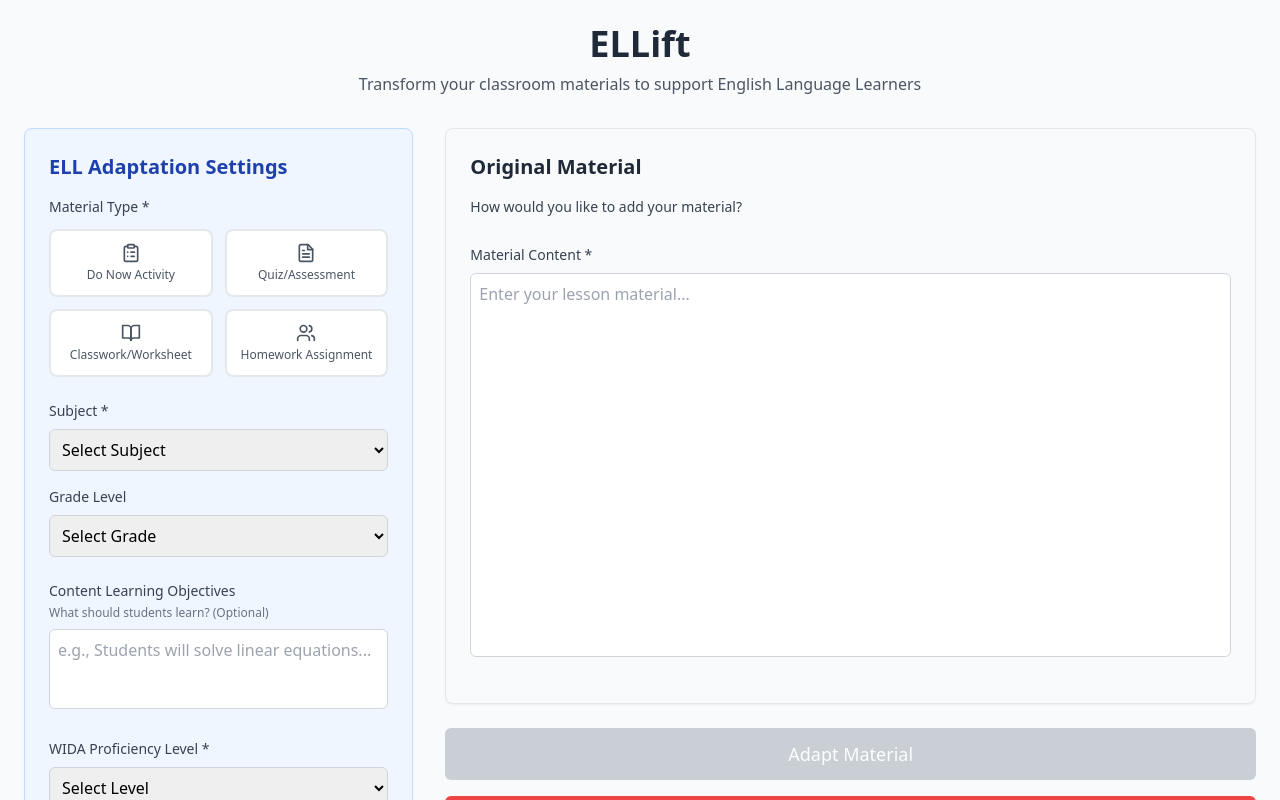
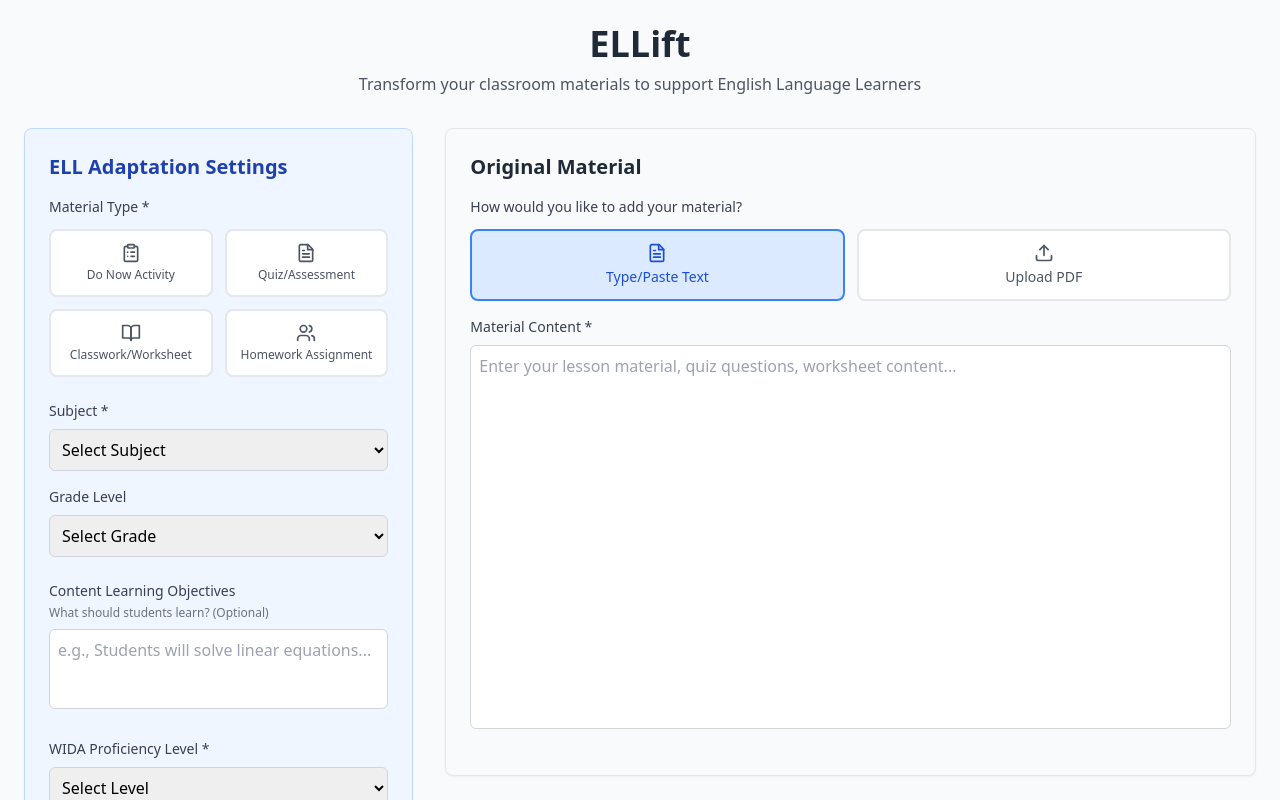
Before and after one commit to cglengualab/ELLift-v1.1, a React (Vite) app: page / in a window 1280 px wide. Shown: the top 800 px of the page. Built offline with nearby package versions, Linux system fonts and the light colour scheme.

Commit message:
Update ELLMaterialAdapter.jsx add agin pdf button

```diff
--- a/src/components/ELLMaterialAdapter.jsx
+++ b/src/components/ELLMaterialAdapter.jsx
@@ -62,9 +62,7 @@
   const [translateSummary, setTranslateSummary] = useState(false);
   const [translateInstructions, setTranslateInstructions] = useState(false);
   const [listCognates, setListCognates] = useState(false);
-
-  // --- NEW STATE FOR IEP ACCOMMODATIONS ---
-  const [worksheetLength, setWorksheetLength] = useState('Medium'); // Default to Medium
+  const [worksheetLength, setWorksheetLength] = useState('Medium');
   const [addStudentChecklist, setAddStudentChecklist] = useState(false);
   const [useMultipleChoice, setUseMultipleChoice] = useState(false);
 
@@ -131,7 +129,6 @@
         translateSummary,
         translateInstructions,
         listCognates,
-        // --- PASSING NEW IEP OPTIONS TO THE API ---
         worksheetLength,
         addStudentChecklist,
         useMultipleChoice
@@ -148,7 +145,7 @@
       setProcessingStep('');
     }
     setIsLoading(false);
-  }, [originalMaterial, materialType, subject, gradeLevel, proficiencyLevel, learningObjectives, includeBilingualSupport, nativeLanguage, translateSummary, translateInstructions, listCognates, worksheetLength, addStudentChecklist, useMultipleChoice]); // --- ADDED DEPENDENCIES ---
+  }, [originalMaterial, materialType, subject, gradeLevel, proficiencyLevel, learningObjectives, includeBilingualSupport, nativeLanguage, translateSummary, translateInstructions, listCognates, worksheetLength, addStudentChecklist, useMultipleChoice]);
 
   const clearAll = useCallback(() => {
     setOriginalMaterial('');
@@ -171,7 +168,6 @@
     setTranslateSummary(false);
     setTranslateInstructions(false);
     setListCognates(false);
-    // --- RESETTING NEW IEP STATE ---
     setWorksheetLength('Medium');
     setAddStudentChecklist(false);
     setUseMultipleChoice(false);
@@ -330,7 +326,6 @@
               )}
             </div>
 
-            {/* --- NEW SECTION FOR IEP ACCOMMODATIONS --- */}
             <div className="mb-6 p-4 bg-gray-50 rounded-lg border border-gray-200">
               <h3 className="text-sm font-medium text-gray-800 mb-3">Additional Accommodations</h3>
               <div className="space-y-3">
@@ -352,7 +347,6 @@
                 </div>
               </div>
             </div>
-            {/* --- END OF NEW SECTION --- */}
 
             {processingStep && (
               <div className="mt-4 p-3 bg-blue-100 text-blue-800 rounded-md text-sm font-medium">
@@ -367,15 +361,74 @@
             <h2 className="section-header text-gray-800">Original Material</h2>
             <div className="mb-4">
               <label className="block text-sm font-medium text-gray-700 mb-3">How would you like to add your material?</label>
-              <div className="grid grid-cols-2 gap-3">{/*...*/}</div>
+              <div className="grid grid-cols-2 gap-3">
+                <button
+                  onClick={() => setInputMethod('text')}
+                  className={`p-3 rounded-lg border-2 transition-all ${
+                    inputMethod === 'text'
+                      ? 'border-blue-500 bg-blue-100 text-blue-700'
+                      : 'border-gray-200 bg-white text-gray-600 hover:border-blue-300'
+                  }`}
+                >
+                  <FileText className="w-5 h-5 mx-auto mb-1" />
+                  <div className="text-sm font-medium">Type/Paste Text</div>
+                </button>
+                <button
+                  onClick={() => setInputMethod('upload')}
+                  className={`p-3 rounded-lg border-2 transition-all ${
+                    inputMethod === 'upload'
+                      ? 'border-blue-500 bg-blue-100 text-blue-700'
+                      : 'border-gray-200 bg-white text-gray-600 hover:border-blue-300'
+                  }`}
+                >
+                  <Upload className="w-5 h-5 mx-auto mb-1" />
+                  <div className="text-sm font-medium">Upload PDF</div>
+                </button>
+              </div>
             </div>
-            {inputMethod === 'upload' && (<div className="mb-4">{/*...*/}</div>)}
+            {inputMethod === 'upload' && (
+              <div className="mb-4">
+                <div className="border-2 border-dashed border-blue-300 rounded-lg p-4 text-center bg-blue-50">
+                  {uploadedFile ? (
+                    <div className="space-y-2">
+                      <File className="w-8 h-8 text-green-500 mx-auto" />
+                      <p className="text-sm font-medium text-gray-900">{uploadedFile.name}</p>
+                      <button onClick={removeFile} className="text-xs text-red-600 hover:text-red-800">
+                        Remove
+                      </button>
+                    </div>
+                  ) : (
+                    <div className="space-y-2">
+                      <Upload className="w-8 h-8 text-blue-400 mx-auto" />
+                      <input type="file" accept=".pdf" onChange={handleFileUpload} className="hidden" id="pdf-upload" />
+                      <label htmlFor="pdf-upload" className="inline-flex items-center btn-primary cursor-pointer text-sm py-2 px-3">
+                        Choose PDF
+                      </label>
+                    </div>
+                  )}
+                </div>
+                {uploadedFile && extractedText && (
+                  <div className="mt-3 p-3 bg-green-50 border border-green-200 rounded-md">
+                    <p className="text-xs text-green-800 font-medium">✅ Text extracted and added below</p>
+                  </div>
+                )}
+              </div>
+            )}
             <div className="mb-4">
-              <label className="block text-sm font-medium text-gray-700 mb-2">Material Content *</label>
+              <label className="block text-sm font-medium text-gray-700 mb-2">
+                Material Content *
+                {uploadedFile && extractedText && (
+                  <span className="text-blue-600 text-xs ml-2">(from PDF)</span>
+                )}
+              </label>
               <textarea
                 value={originalMaterial}
                 onChange={(e) => setOriginalMaterial(e.target.value)}
-                placeholder="Enter your lesson material..."
+                placeholder={
+                  inputMethod === 'upload'
+                    ? "Upload a PDF above to extract text here..."
+                    : "Enter your lesson material, quiz questions, worksheet content..."
+                }
                 className="input-field h-96 resize-none custom-scrollbar"
               />
             </div>
@@ -393,7 +446,10 @@
               <div className="card bg-green-50 border-green-200">
                 <div className="flex items-center justify-between mb-4">
                   <h2 className="section-header text-green-800">Adapted Student Material</h2>
-                  <button onClick={copyStudentWorksheet} className="flex items-center gap-2 px-4 py-2 bg-green-600 text-white text-sm rounded-md hover:bg-green-700 transition-colors">
+                  <button
+                    onClick={copyStudentWorksheet}
+                    className="flex items-center gap-2 px-4 py-2 bg-green-600 text-white text-sm rounded-md hover:bg-green-700 transition-colors"
+                  >
                     <ClipboardList className="w-4 h-4" />
                     Copy Formatted Text
                   </button>
@@ -409,7 +465,10 @@
                     <Book className="w-6 h-6"/>
                     Teacher's Guide
                   </h2>
-                   <button onClick={copyTeacherGuide} className="flex items-center gap-2 px-4 py-2 bg-slate-600 text-white text-sm rounded-md hover:bg-slate-700 transition-colors">
+                   <button
+                    onClick={copyTeacherGuide}
+                    className="flex items-center gap-2 px-4 py-2 bg-slate-600 text-white text-sm rounded-md hover:bg-slate-700 transition-colors"
+                  >
                     <ClipboardList className="w-4 h-4" />
                     Copy Guide
                   </button>
@@ -419,8 +478,12 @@
                 </div>
               </div>
 
-              {dynamicDescriptors && ( <DynamicWidaCard data={dynamicDescriptors} /> )}
-              {widaDescriptors && ( <WidaCard descriptors={widaDescriptors} /> )}
+              {dynamicDescriptors && (
+                <DynamicWidaCard data={dynamicDescriptors} />
+              )}
+              {widaDescriptors && (
+                <WidaCard descriptors={widaDescriptors} />
+              )}
             </>
           )}
         </div>
```
